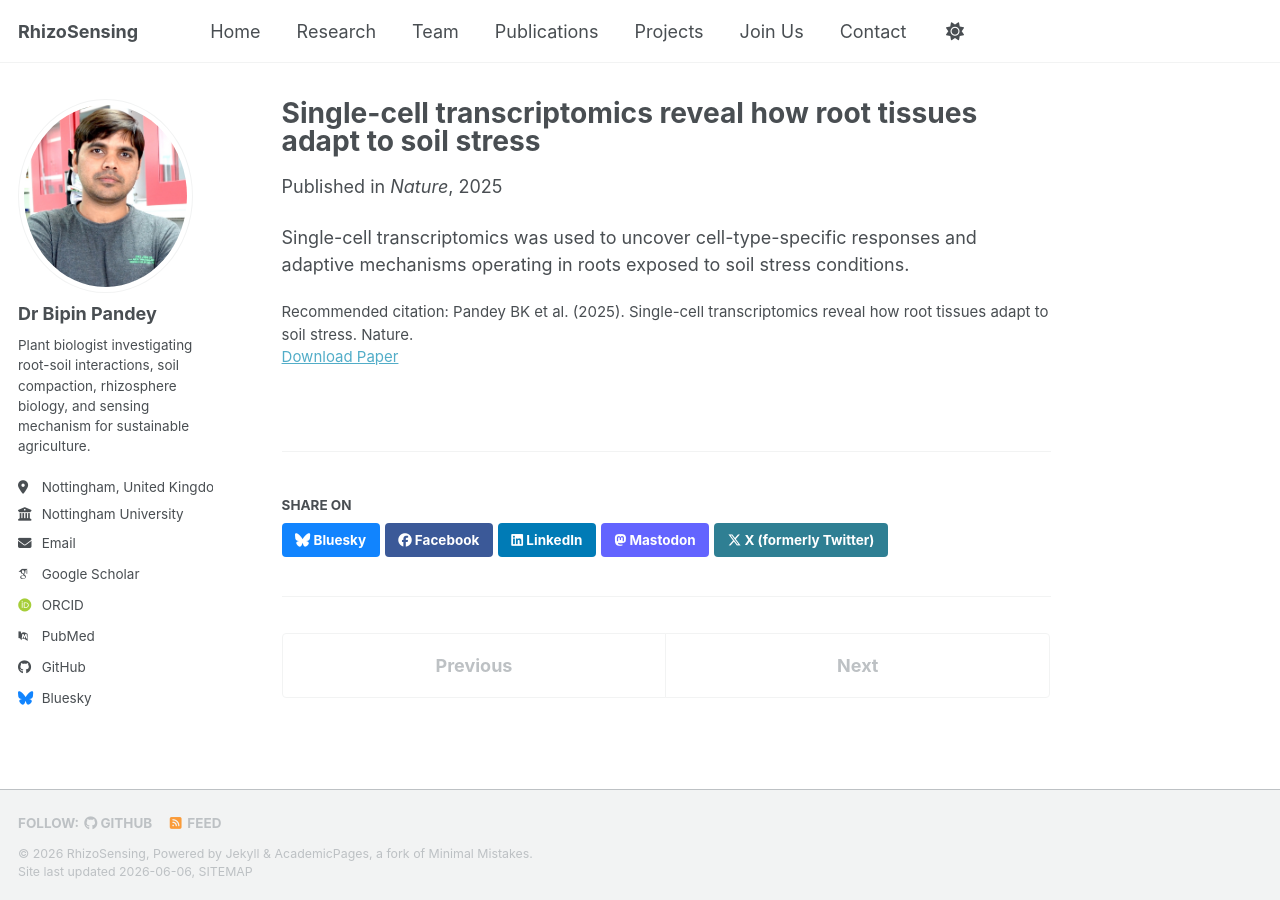
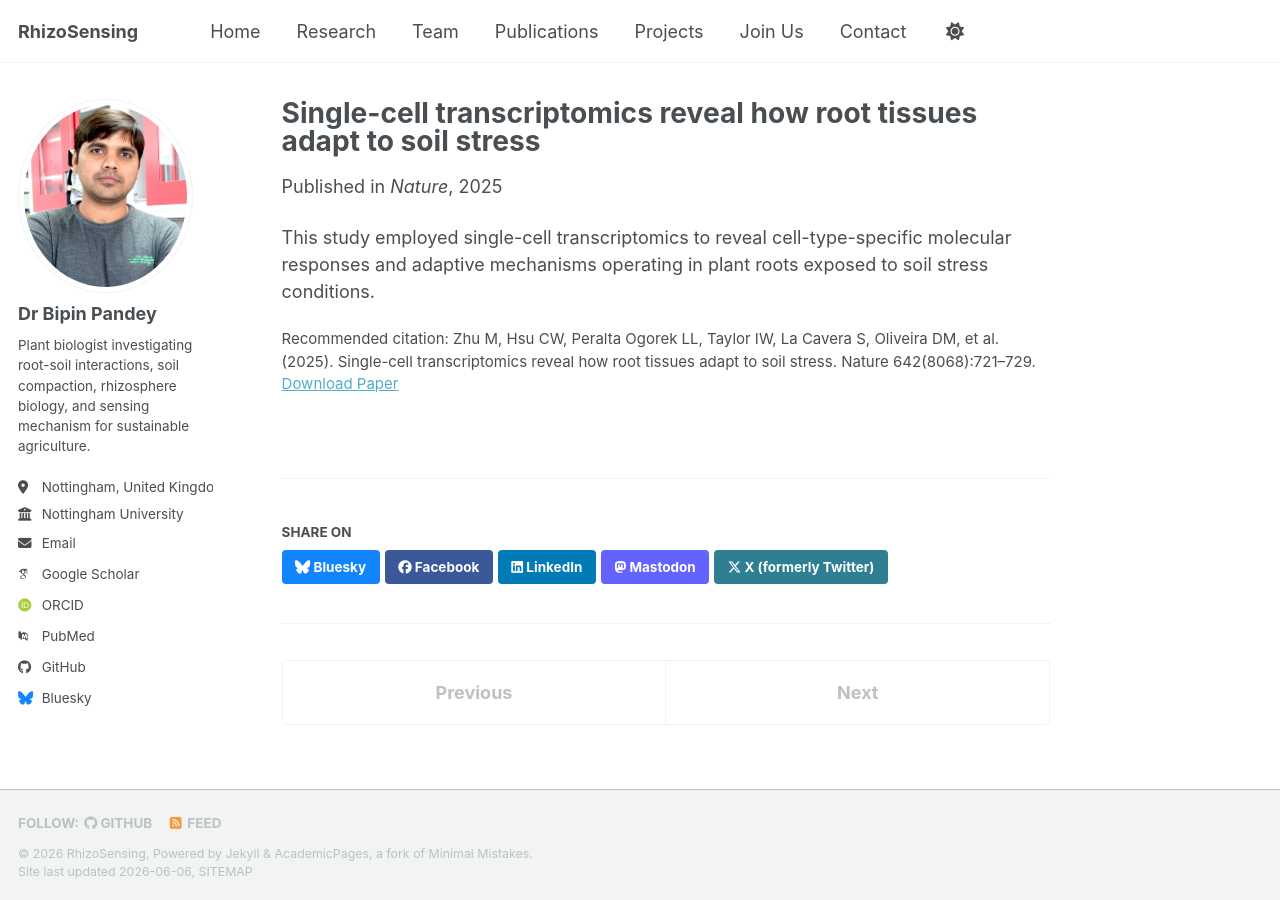
Before and after one commit to bipinkbiotech/rhizosensing.github.io, a Jekyll site: the page built from _publications/2025-pandey-single-cell-root-stress.md, in a window 1280 px wide. Built offline with Jekyll 4.4.1, drawn with Linux system fonts in a browser that asks for light colours; some web fonts are replaced; a script bundle is joined from its source files by our own code; library files that are not in the unit come from our copies.

Commit message:
Update 2025-pandey-single-cell-root-stress.md

```diff
--- a/_publications/2025-pandey-single-cell-root-stress.md
+++ b/_publications/2025-pandey-single-cell-root-stress.md
@@ -5,8 +5,8 @@ collection: publications
 permalink: /publication/single-cell-root-stress-2025
 date: 2025-01-01
 venue: "Nature"
-paperurl: "https://doi.org/10.1038/s41586-025-08941-z"
-citation: "Pandey BK et al. (2025). Single-cell transcriptomics reveal how root tissues adapt to soil stress. Nature."
+paperurl: "https://doi.org/10.1038/s41586-025-09095-7"
+citation: "Zhu M, Hsu CW, Peralta Ogorek LL, Taylor IW, La Cavera S, Oliveira DM, et al. (2025). Single-cell transcriptomics reveal how root tissues adapt to soil stress. Nature 642(8068):721–729."
 ---
 
-Single-cell transcriptomics was used to uncover cell-type-specific responses and adaptive mechanisms operating in roots exposed to soil stress conditions.
+This study employed single-cell transcriptomics to reveal cell-type-specific molecular responses and adaptive mechanisms operating in plant roots exposed to soil stress conditions.
```
